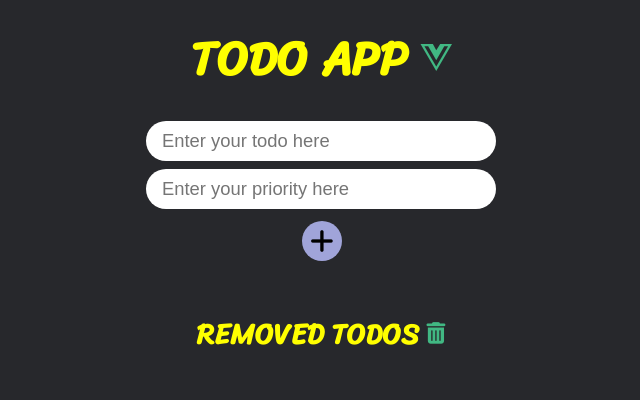
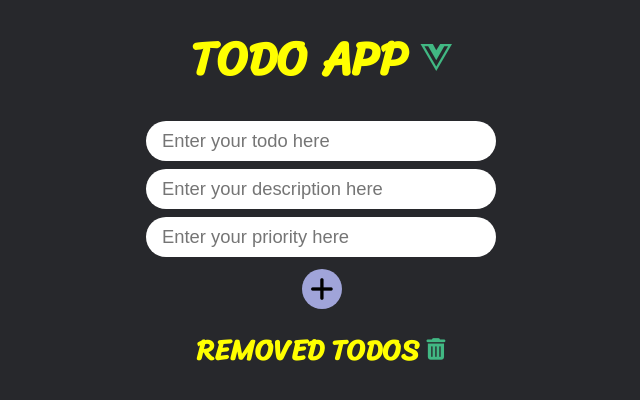
Before and after one commit to soham-dixit/todo-app-vuejs-cli, a Vue app: page / in a window 1280 px wide. Shown: the top 400 px of the page, without its empty margins (319-959 px from the left). Built offline with nearby package versions, Linux system fonts and the light colour scheme.

Commit message:
description box

```diff
--- a/src/App.vue
+++ b/src/App.vue
@@ -71,6 +71,7 @@ h4{
   font-weight: 800;
   color: yellow;
   font-size: 1.8rem;
+  margin-top: -1rem;
 }
 
 .icon {
@@ -254,4 +255,11 @@ h4{
   width: 245px;
   font-size: 15px;
 }
+
+.desc{
+  font-size: 15px;
+  color: rgb(158, 158, 158);
+  white-space: pre-wrap;
+  word-wrap: break-word;
+}
 </style>
--- a/src/components/TodoApp.vue
+++ b/src/components/TodoApp.vue
@@ -3,6 +3,9 @@
     <h1 class="heading">TODO APP <i class="fab fa-vuejs fa-xs icon"></i></h1>
       <div class="inputDiv">
         <input class="input" type="text" v-model="todo" placeholder="Enter your todo here"/>
+      </div>
+      <div class="inputDiv">
+        <input class="input" type="text" v-model="todoDesc" placeholder="Enter your description here"/>
       </div>
       <div class="inputPriority">
         <input class="input" type="text" @keypress="validateNumber" v-model="priority" placeholder="Enter your priority here"/>
@@ -18,6 +21,7 @@
           <div class="itemInput" :class="{'strikeout': todo.isStrikedOff == true}">
             {{todo.seq}}
             {{todo.name}}
+            <div class="desc" style="white-space: pre-wrap">{{todo.desc}}</div>
           </div>
             <button class="doneTodo" @click="doneTodo(index)">Done</button>
             <button class="removeTodo" @click="removeTodo(index)">Remove</button>
@@ -30,6 +34,7 @@
            <div class="itemInput strikeout">
               {{todo.seq}}
               {{todo.name}}
+              <div class="desc" style="white-space: pre-line;">{{todo.desc}}</div>
             </div>
             <button class="retrieveTodo" @click="retrieveTodo(index)">Retrieve</button>
             <button class="deleteTodo" @click="deleteTodo(index)">Delete</button>
@@ -52,6 +57,7 @@ export default {
       todo: "",
       priority: "",
       todos: [],
+      todoDesc:"",
       removedTodos: [],
       isError: false,
       isErrorNum: false
@@ -78,13 +84,14 @@ export default {
 
     storeTodo()
     {
-      if (this.todo != "" && this.priority != "")
+      if (this.todo != "" && this.todoDesc != "" && this.priority != "")
       {
-        this.todos.push({name: this.todo, seq:Number(this.priority), isStrikedOff: false});
+        this.todos.push({name: this.todo, desc:this.todoDesc, seq:Number(this.priority), isStrikedOff: false});
         //sort this.todos array
         this.todos.sort( (a, b) => { return a.seq - b.seq} )
         this.priority = "";
         this.todo = "";
+        this.todoDesc = "";
         this.isError=false
         // this.priorities.sort((a, b) => (a.priority > b.priority) ? -1 : 1);
       }
```
